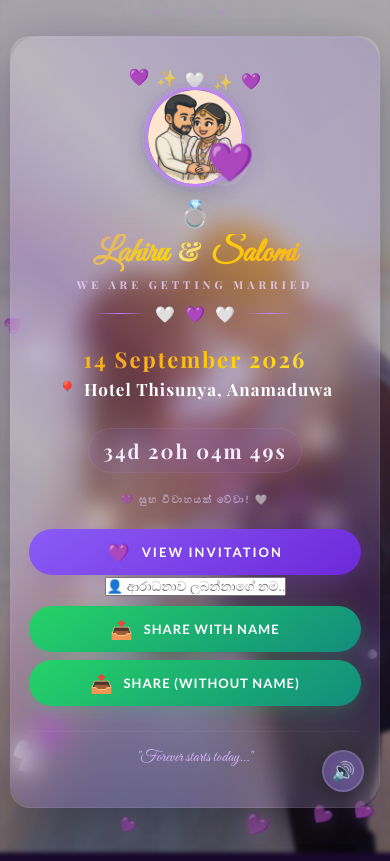
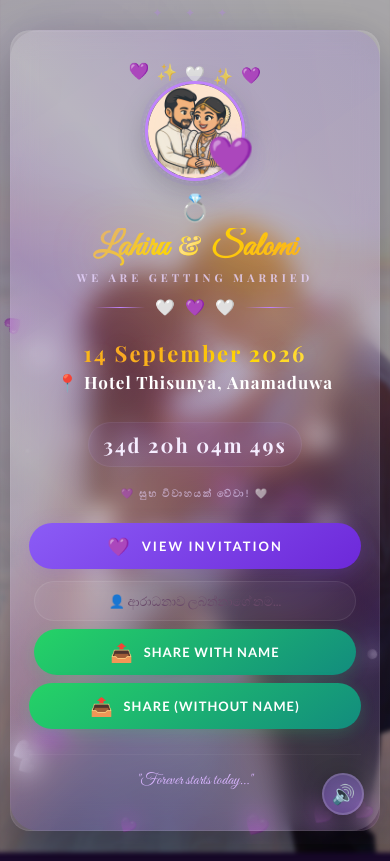
Before and after one commit to Salomi21/salomi-wedding-invitation, a plain HTML site: page index.html in a window 390 px wide. Drawn offline with nearby package versions, Linux system fonts and the light colour scheme.

Commit message:
Update style.css

```diff
--- a/style.css
+++ b/style.css
@@ -172,7 +172,6 @@ body::after {
         0 0 50px rgba(139, 92, 246, 0.06);
 }
 
-/* Card Border - Light Glow */
 .container::before {
     content: "";
     position: absolute;
@@ -381,6 +380,49 @@ body::after {
     font-weight: 600;
 }
 
+/* ================================================================ */
+/* 🎯 SHARE WITH NAME INPUT - NEW STYLING                        */
+/* ================================================================ */
+
+.share-name-input {
+    display: flex;
+    flex-direction: column;
+    gap: 8px;
+    margin-top: 12px;
+    max-width: 320px;
+    margin-left: auto;
+    margin-right: auto;
+    width: 100%;
+}
+
+.share-name-input input {
+    padding: 12px 18px;
+    border-radius: 50px;
+    border: 1.5px solid rgba(255, 255, 255, 0.08);
+    background: rgba(255, 255, 255, 0.04);
+    color: #f0e6f6;
+    font-size: 14px;
+    text-align: center;
+    font-family: 'Lato', sans-serif;
+    transition: all 0.3s ease;
+    width: 100%;
+}
+
+.share-name-input input::placeholder {
+    color: #6a4a6a;
+}
+
+.share-name-input input:focus {
+    outline: none;
+    border-color: #8b5cf6;
+    box-shadow: 0 0 20px rgba(139, 92, 246, 0.1);
+    background: rgba(255, 255, 255, 0.06);
+}
+
+.share-name-input .btn-whatsapp {
+    margin-top: 0;
+}
+
 /* ----- BUTTONS ----- */
 .btn-primary {
     margin-top: 18px;
@@ -817,7 +859,6 @@ body::after {
     50% { transform: translateY(-3px); }
 }
 
-/* Modal Border */
 .modal-content::before {
     content: "";
     position: absolute;
@@ -1220,7 +1261,6 @@ body::after {
         inset 0 0 30px rgba(139, 92, 246, 0.02);
 }
 
-/* Brightness/Glow effect - animated */
 .rsvp-section::before {
     content: '';
     position: absolute;
@@ -1247,7 +1287,6 @@ body::after {
     }
 }
 
-/* Second glow effect - subtle border glow */
 .rsvp-section::after {
     content: '';
     position: absolute;
@@ -1347,7 +1386,6 @@ body::after {
     min-height: 65px;
 }
 
-/* Form Buttons - With Theme Colors and Glow */
 .form-buttons {
     display: flex;
     gap: 12px;
@@ -1373,7 +1411,6 @@ body::after {
     overflow: hidden;
 }
 
-/* WhatsApp Button - Purple Theme with Glow */
 .btn-rsvp-whatsapp {
     background: linear-gradient(145deg, #8b5cf6, #6d28d9);
     box-shadow: 0 4px 20px rgba(139, 92, 246, 0.25);
@@ -1401,7 +1438,6 @@ body::after {
     background: linear-gradient(145deg, #7c3aed, #5b21b6);
 }
 
-/* Email Button - Gold Theme with Glow */
 .btn-rsvp-email {
     background: linear-gradient(145deg, #ffd700, #f9a825);
     color: #1a0a2e;
@@ -1551,6 +1587,16 @@ body::after {
     .sinhala-text { font-size: 10px; }
     .top-decoration { font-size: 12px; letter-spacing: 10px; top: 5px; }
 
+    /* Share input responsive */
+    .share-name-input {
+        max-width: 100%;
+        padding: 0 5px;
+    }
+    .share-name-input input {
+        font-size: 13px;
+        padding: 11px 14px;
+    }
+
     .modal-content {
         padding: 22px 16px 22px 16px;
         border-radius: 20px;
@@ -1667,6 +1713,10 @@ body::after {
     .invitation-text { font-size: 15px; }
     .rsvp-section {
         padding: 10px 8px 12px 8px;
+    }
+    .share-name-input input {
+        font-size: 12px;
+        padding: 10px 12px;
     }
 }
 
@@ -1679,12 +1729,14 @@ body::after {
     .highlight-date { font-size: 26px; }
     .highlight-venue { font-size: 18px; }
     .invitation-text { font-size: 18px; }
+    .share-name-input { max-width: 280px; }
 }
 
 @media (min-width: 769px) and (max-width: 1024px) {
     .container { max-width: 460px; padding: 45px 30px 55px 30px; }
     .title { font-size: 44px; }
     .highlight-date { font-size: 27px; }
+    .share-name-input { max-width: 300px; }
 }
 
 @media (min-width: 1025px) {
@@ -1693,6 +1745,7 @@ body::after {
     #countdown { font-size: 26px; min-width: 220px; }
     .highlight-date { font-size: 28px; }
     .highlight-venue { font-size: 20px; }
+    .share-name-input { max-width: 320px; }
 }
 
 @media (max-height: 600px) and (orientation: landscape) {
@@ -1716,6 +1769,15 @@ body::after {
     .modal-content { max-height: 80vh; padding: 15px 12px 15px 12px; }
     .invitation-text { font-size: 16px; }
 
+    .share-name-input {
+        gap: 5px;
+        margin-top: 8px;
+    }
+    .share-name-input input {
+        padding: 8px 12px;
+        font-size: 12px;
+    }
+
     .rsvp-section {
         padding: 10px 8px 12px 8px;
     }
```
